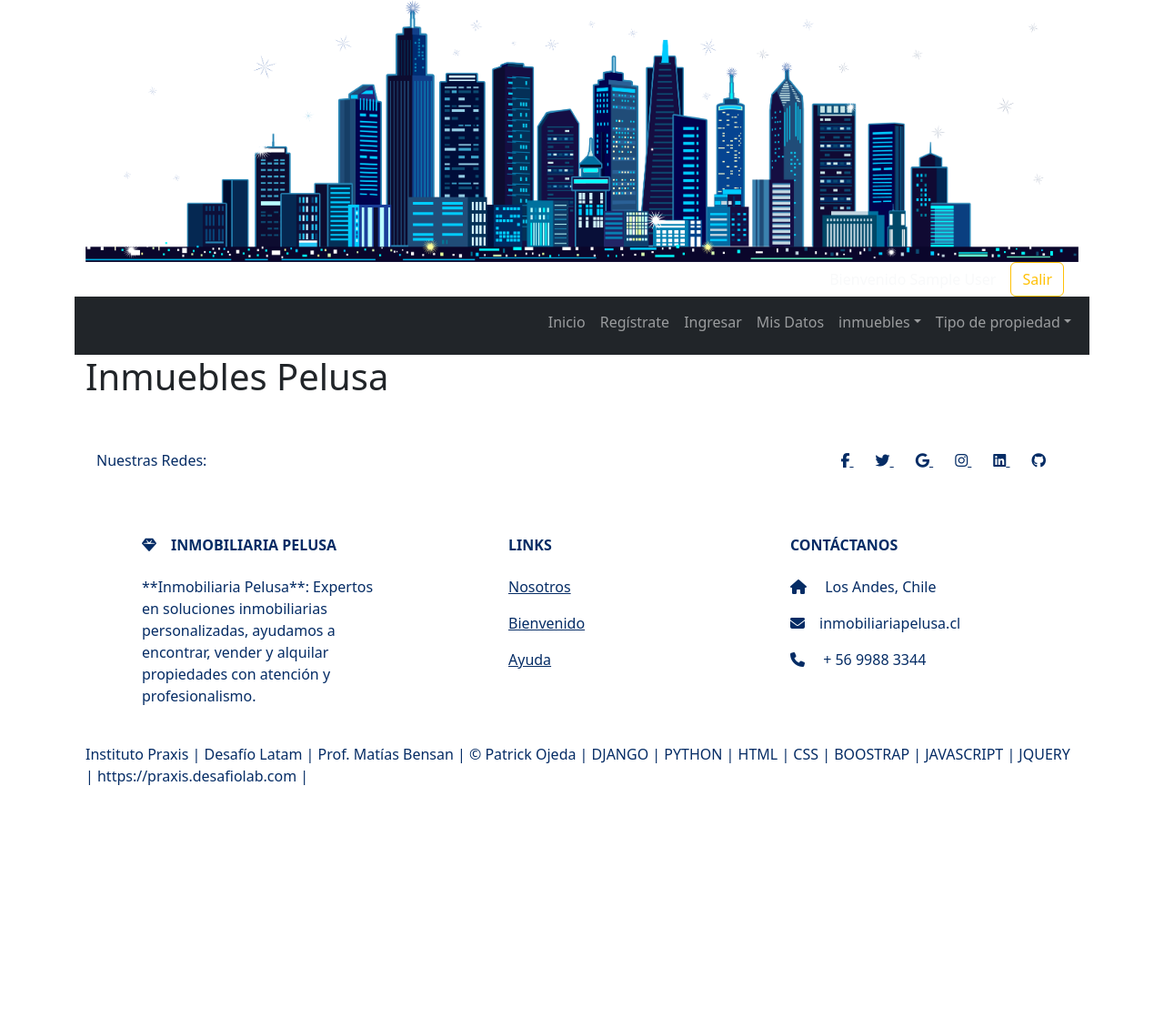
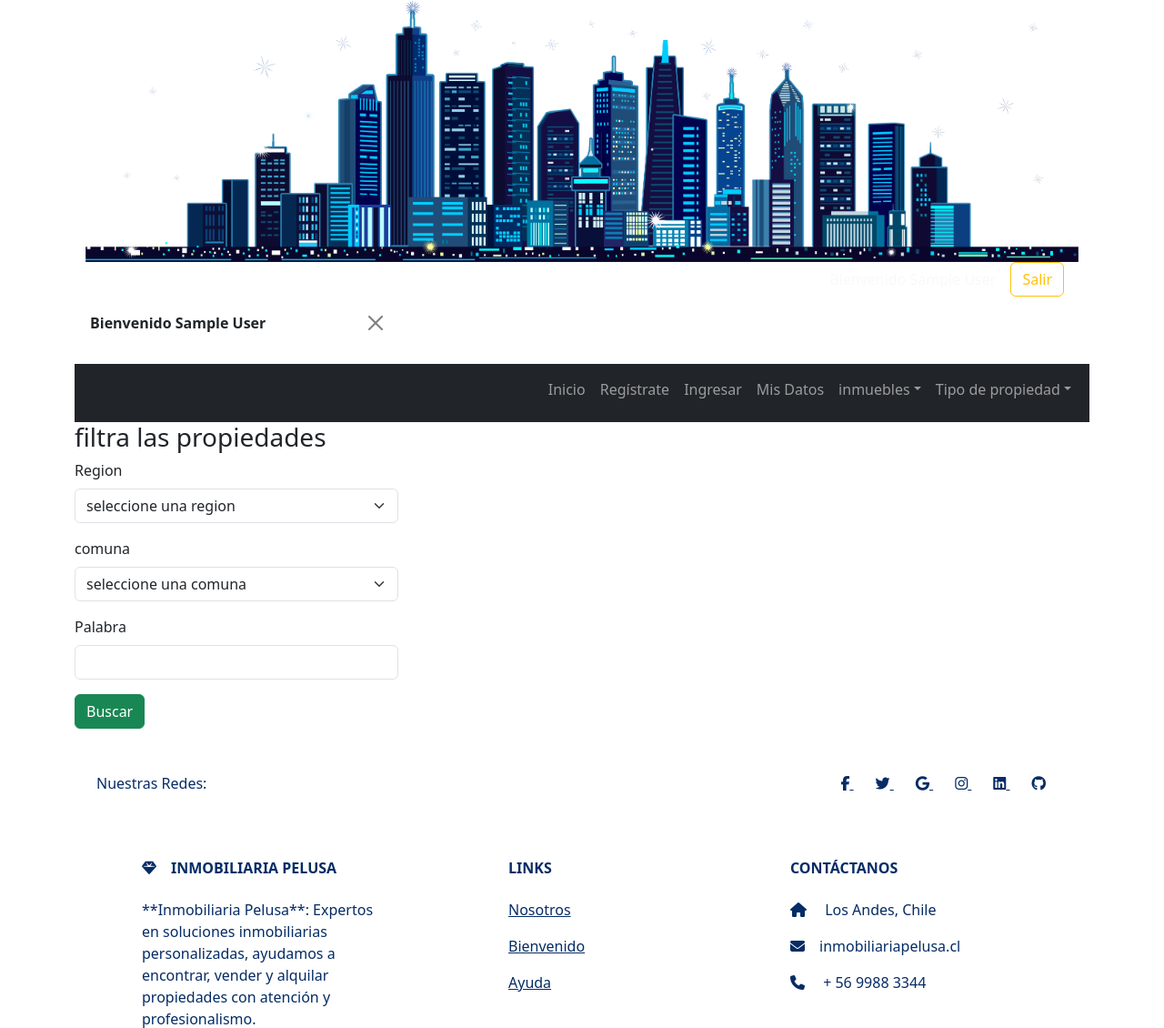
Before and after one commit to P4TR1CK01/inmobiliaria, a Django app: page / in a window 1280 px wide. Shown: the top 1130 px of the page at 91% size. Before the commit the page ends 863 px from the top, so only its background shows below. Run offline with Django 5.2, Linux system fonts and the light colour scheme; the visitor is signed in with stand-in values (Sample User, id 1); data that the repository does not hold is empty; some libraries are stand-ins or nearby versions.

Commit message:
[ADD] Filtro de propiedades in views & home

```diff
--- a/main/templates/home.html
+++ b/main/templates/home.html
@@ -1,11 +1,87 @@
 {% extends 'base.html' %}
 
 {% block content %}
-<div class="container">
-  <div class="row">
-    <div class="col-md-12">
-      <h1>Inmuebles Pelusa</h1>
+<div class="row">
+  <div class="col-4">
+    <h3>
+      filtra las propiedades
+    </h3>
+    <form action="/" method="get">
+      {% csrf_token %}
+      <div class="mb-3">
+        <label for="region_cod" class="form-label">Region</label>
+        <select name="region_cod" id="region_cod" class="form-select" >
+          <option value="">seleccione una region</option>
+          {% for region in regiones %}
+          <option value="{{region.cod}}">
+            {{ region.nombre }}
+          </option>
+          {% endfor %}
+
+        </select>
+      </div>
+
+      <div class="mb-3">
+        <label for="comuna_cod" class="form-label">comuna</label>
+        <select name="comuna_cod" id="comuna_cod" class="form-select">
+          <option value="">seleccione una comuna</option>
+          {% for comuna in comunas %}
+          <option value="{{comuna.cod}}">
+            {{ comuna.nombre }}
+          </option>
+          {% endfor %}
+
+        </select>
+      </div>
+
+      <div class="mb-3">
+        <label for="palabra" class="form-label">Palabra</label>
+        <input type="text" class="form-control" name="palabra" id="palabra" />
+      </div>
+      <input type="submit" value="Buscar" class="btn btn-success">
+
+    </form>
+
+    </form>
+  </div>
+  <div class="col-8 ">
+    {% for inmueble in inmuebles %}
+    <div class="card mt-3">
+      <div class="card-body">
+        <div class="row">
+          <div class="col-8">
+            <h5 class="card-title">{{ inmueble.nombre }}</h5>
+            <p class="card-text">{{ inmueble.descripcion }}</p>
+          </div>
+          <div class="col-4">
+            <a href="#" class="btn btn-primary">Ver inmueble</a>
+          </div>
+        </div>
+      </div>
     </div>
+    {% endfor %}
   </div>
 </div>
+
 {% endblock %}
+{% block js %}
+<script>
+
+  function filtrar_comunas() {
+    const cod_seleccionado = $(this).val()
+    $("#comuna_cod").val("")
+    $("#comuna_cod option").each(function () {
+      const comuna = $(this)
+      const cod_comuna = comuna.val()
+      if (cod_seleccionado == cod_comuna.substring(0, 2)) {
+        comuna.show()
+      } else {
+        comuna.hide()
+      }
+    })
+  }
+  $('#region_cod').on('change', filtrar_comunas)
+
+</script>
+
+{% endblock %}
--- a/main/templates/snippets/navbar.html
+++ b/main/templates/snippets/navbar.html
@@ -34,7 +34,7 @@
           <ul class="dropdown-menu">
             {% if user.is_authenticated %}
               <li><a class="dropdown-item" href="/inmuebles/nuevo_inmueble/">Nuevo inmueble</a></li>
-              <li><a class="dropdown-item" href="/inmuebles/editar/">Editar inmueble</a></li>
+              <!-- <li><a class="dropdown-item" href="/inmuebles/editar/">Editar inmueble</a></li> -->
             {% endif %}
 
           </ul>
--- a/main/views.py
+++ b/main/views.py
@@ -15,9 +15,41 @@
     return 'danger'
   return tipo_mensaje
 
+def filtrar_inmuebles(region_cod, comuna_cod, palabra):
+  #Caso 1 : comuna_cod != ''abs
+  #Caso 2: comuna_cod == '' and region_cod != ''
+  #Caso 3: comuna_cod == '' and region_cod == ''
+  if comuna_cod != '':
+    comuna = Comuna.objects.get(cod = comuna_cod)
+    return Inmueble.objects.filter(comuna = comuna)
+
+  elif comuna_cod == '' and region_cod != '':
+    region = Region.objects.get(cod = region_cod)
+    comunas = Comuna.objects.filter(region = region)
+    return Inmueble.objects.filter(comuna__in = comunas, nombre__icontains = palabra)
+
+  else:
+    return Inmueble.objects.filter(nombre__icontains = palabra)
+
+  inmuebles = Inmueble.objects.all()
+  return inmuebles
+
 @login_required
 def home(req):
-  return render(req, 'home.html')
+  datos = req.GET
+  region_cod = datos.get('region_cod', '')
+  comuna_cod = datos.get('comuna_cod', '')
+  palabra = datos.get('palabra', '')
+  inmuebles = filtrar_inmuebles
+  comunas = Comuna.objects.all()
+  regiones = Region.objects.all()
+
+  context = {
+    'comunas': comunas,
+    'regiones': regiones,
+    'inmuebles': inmuebles
+  }
+  return render(req, 'home.html', context)
 
 @login_required
 def profile(req):
```
